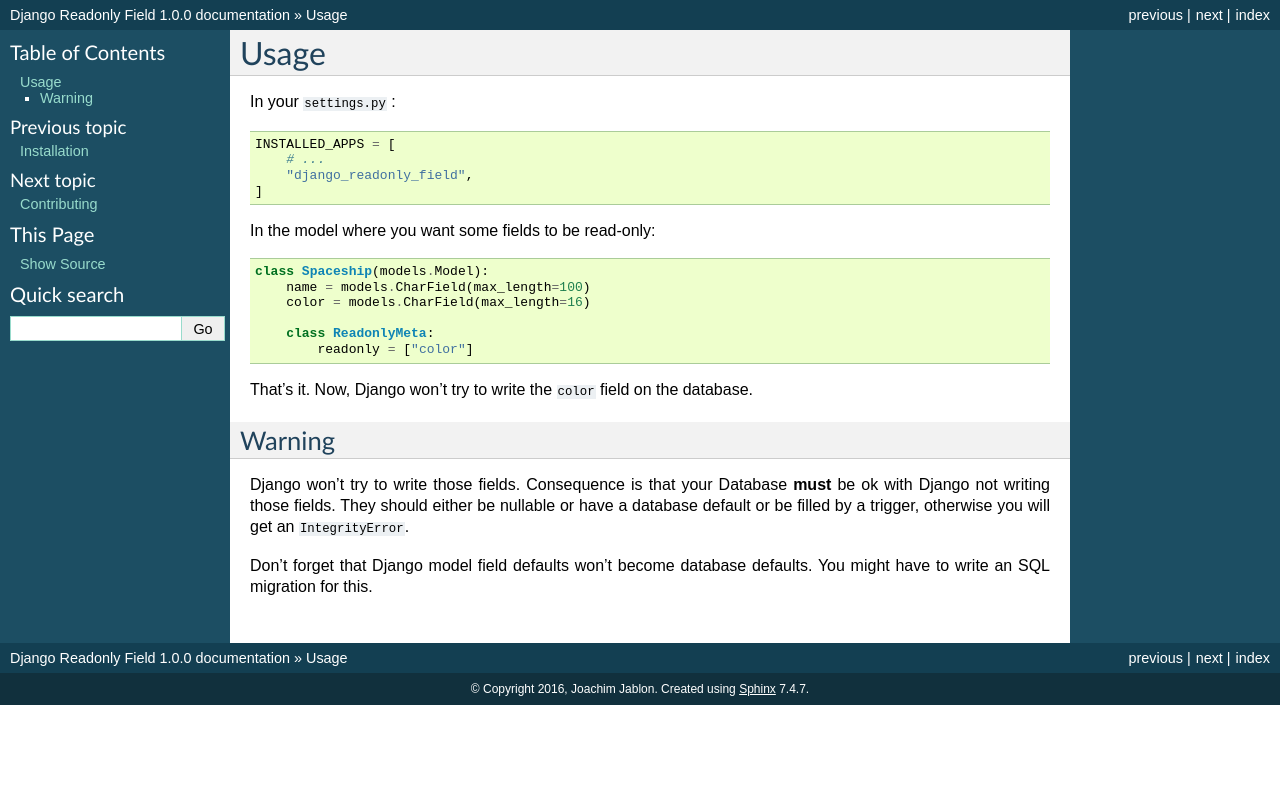
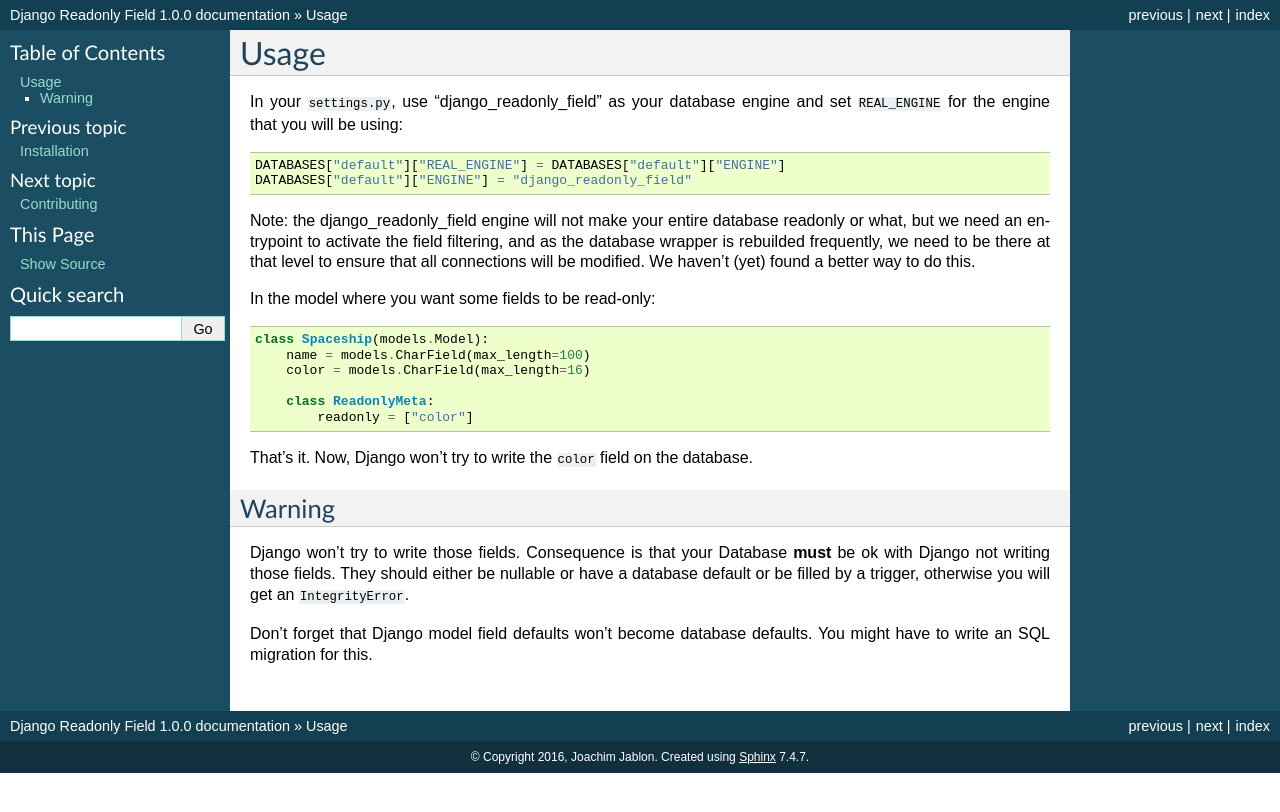
Before and after one commit to peopledoc/django-readonly-field, a Sphinx documentation site: the page built from docs/usage.rst, in a window 1280 px wide. Shown: the top 812 px of the page. Built offline with Sphinx 7.4.7, drawn with Linux system fonts in a browser that asks for light colours.

Commit message:
Documentation

```diff
--- a/HISTORY.rst
+++ b/HISTORY.rst
@@ -3,10 +3,11 @@
 History
 -------
 
-1.0.1 (?)
+1.1.0 (2016-10-19)
 ++++++++++++++++++
 
 * Added support for Python 3.4 and current Django stable
+* Fix a bug that would make the package usable only for test and not for real :/
 
 1.0.0 (2016-09-15)
 ++++++++++++++++++
--- a/docs/usage.rst
+++ b/docs/usage.rst
@@ -2,14 +2,18 @@
 Usage
 ========
 
-In your ``settings.py`` :
+In your ``settings.py``, use "django_readonly_field" as your database engine and set
+``REAL_ENGINE`` for the engine that you will be using:
 
 .. code-block:: python
 
-    INSTALLED_APPS = [
-        # ...
-        "django_readonly_field",
-    ]
+    DATABASES["default"]["REAL_ENGINE"] = DATABASES["default"]["ENGINE"]
+    DATABASES["default"]["ENGINE"] = "django_readonly_field"
+
+Note: the django_readonly_field engine will not make your entire database readonly or what, but
+we need an entrypoint to activate the field filtering, and as the database wrapper is rebuilded
+frequently, we need to be there at that level to ensure that all connections will be modified.
+We haven't (yet) found a better way to do this.
 
 In the model where you want some fields to be read-only:
 
```
Also changed, not shown: README.rst (+9 -5 lines).
